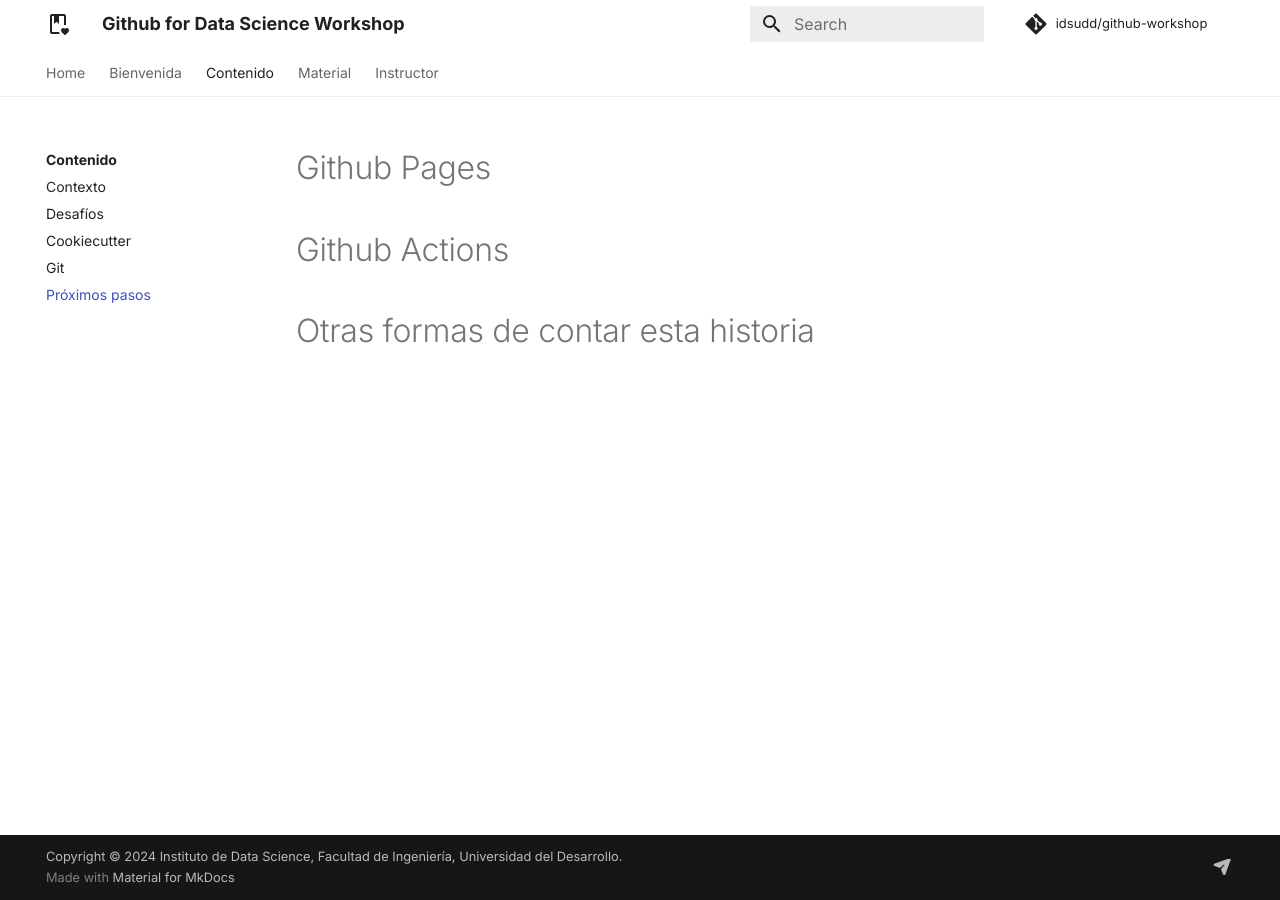
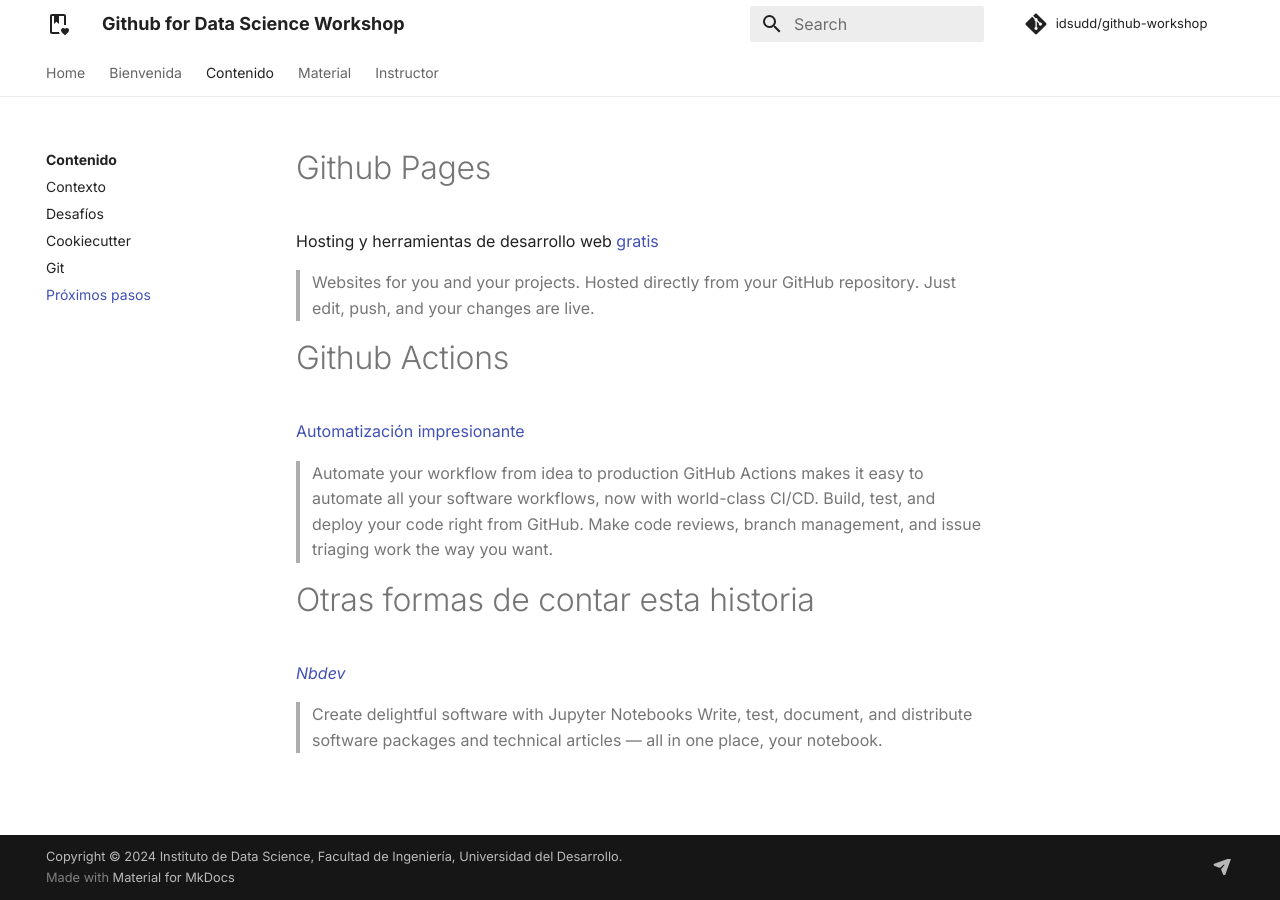
Before and after one commit to idsudd/github-workshop, an MkDocs documentation site: the page built from docs/content/next-steps.md, in a window 1280 px wide. Built offline with MkDocs 1.6.1 and Material for MkDocs 9.7.7, drawn with Linux system fonts in a browser that asks for light colours; comment, search, counter and statistics services are not loaded.

Commit message:
new updates in different files

```diff
--- a/docs/content/next-steps.md
+++ b/docs/content/next-steps.md
@@ -1,5 +1,20 @@
 # Github Pages
+
+Hosting y herramientas de desarrollo web [gratis](https://pages.github.com/)
+
+> Websites for you and your projects.
+> Hosted directly from your GitHub repository. Just edit, push, and your changes are live.
 
 # Github Actions
 
+[Automatización impresionante](https://github.com/features/actions)
+
+> Automate your workflow from idea to production
+> GitHub Actions makes it easy to automate all your software workflows, now with world-class CI/CD. Build, test, and deploy your code right from GitHub. Make code reviews, branch management, and issue triaging work the way you want.
+
 # Otras formas de contar esta historia
+
+*[Nbdev](https://nbdev.fast.ai/)*
+
+> Create delightful software with Jupyter Notebooks
+> Write, test, document, and distribute software packages and technical articles — all in one place, your notebook.
```
Also changed, not shown: docs/content/git.md (+3 -3 lines), docs/content/index.md (+3 -0 lines), docs/index.md (+1 -1 lines), docs/instructor/index.md (+1 -1 lines), docs/welcome.md (+1 -1 lines).
